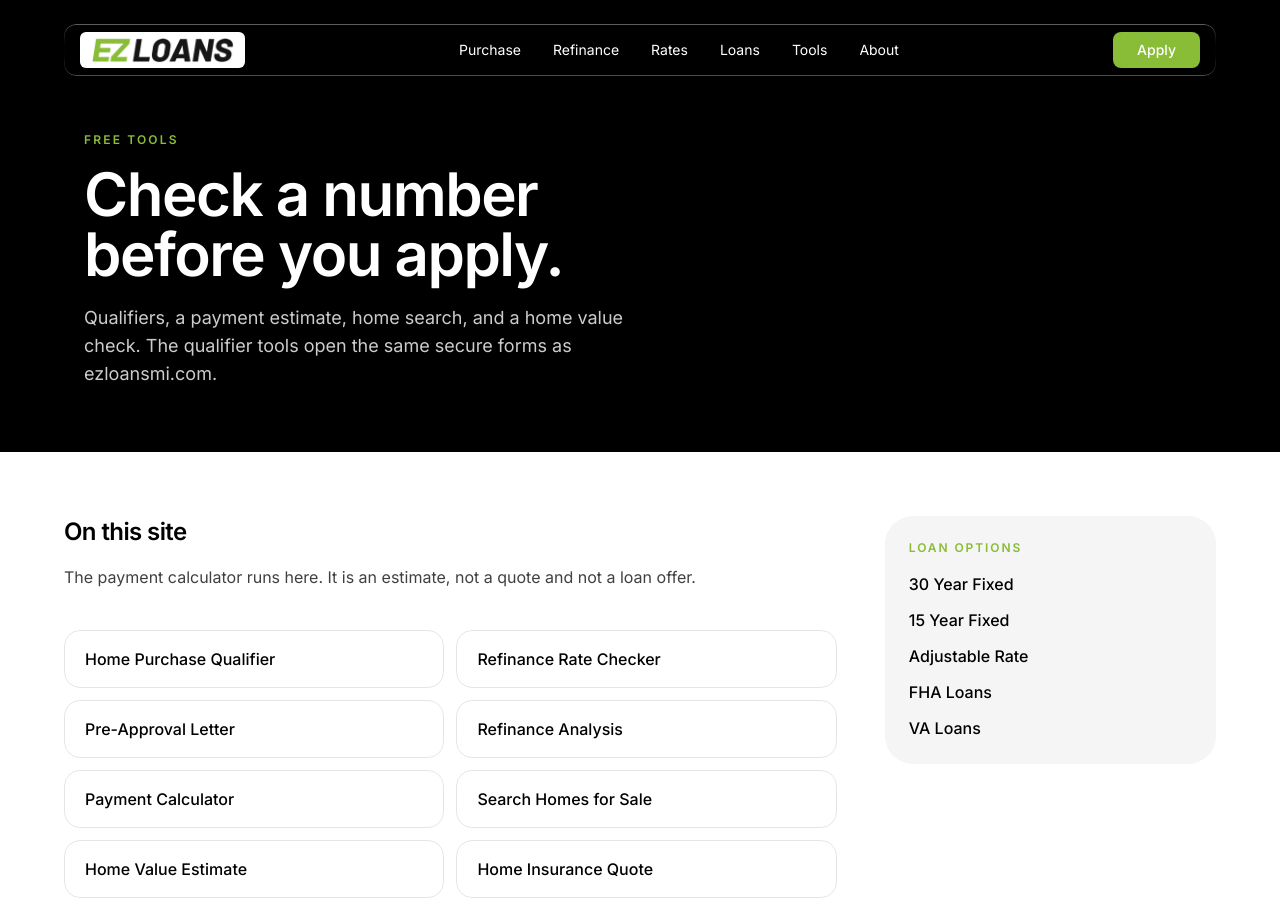
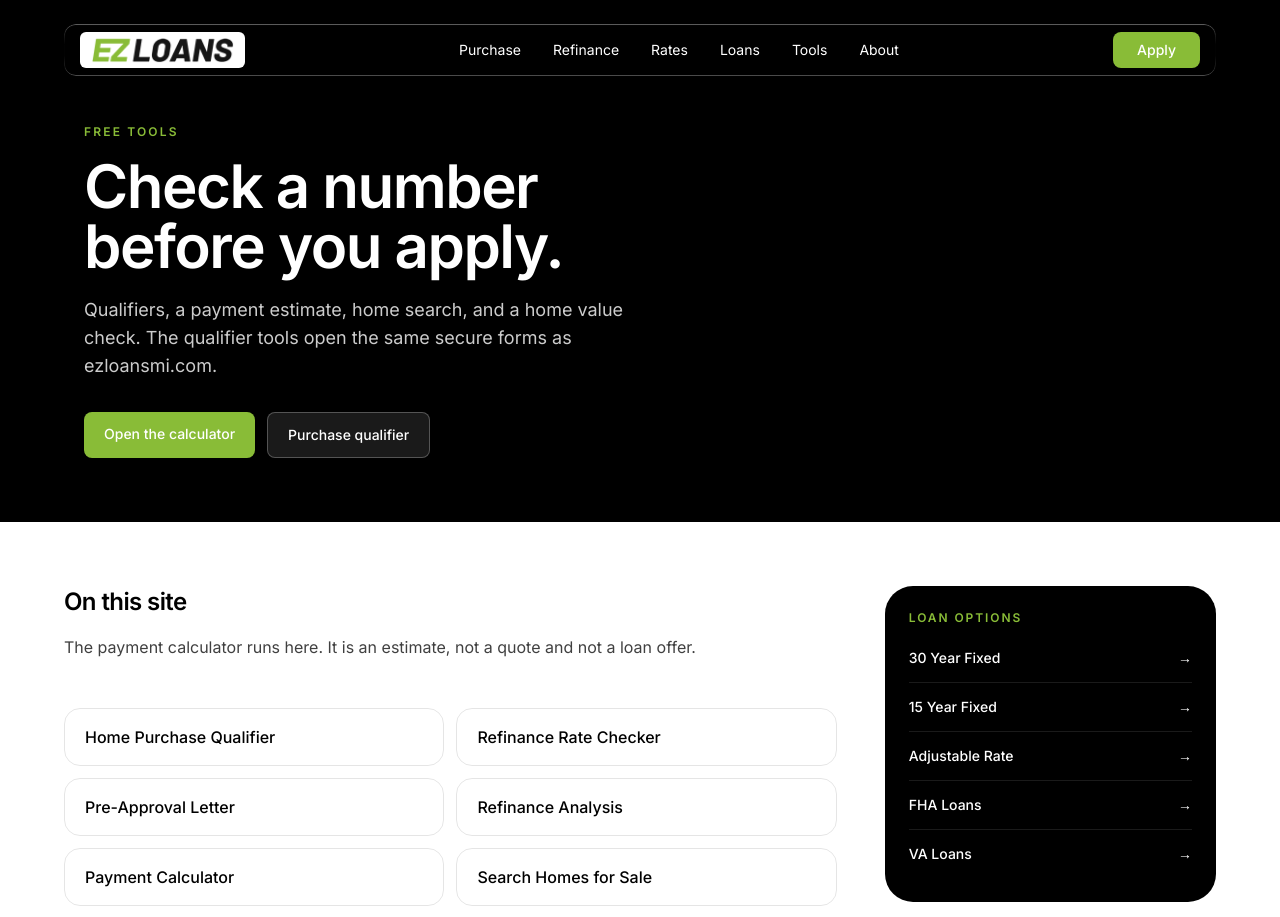
Before and after one commit to Tyedam/ez-loans, a React (Vite) app: page /tools in a window 1280 px wide. Shown: the top 917 px of the page. Built offline with nearby package versions, Linux system fonts and the light colour scheme.

Commit message:
Give the inner pages a headline, a clip, and the next step.
Purchase, refinance, and loan pages now open with the action and a house video, and the steps sit in a numbered row.

Co-authored-by: Cursor <cursoragent@cursor.com>

```diff
--- a/src/components/PageFrame.tsx
+++ b/src/components/PageFrame.tsx
@@ -11,6 +11,7 @@ type PageFrameProps = {
   eyebrow: string
   title: string
   lede: string
+  media?: string
   primary?: Action
   secondary?: Action
   children?: ReactNode
@@ -20,7 +21,7 @@ function ActionLink({ action, tone }: { action: Action; tone: 'solid' | 'ghost'
   const className =
     tone === 'solid'
       ? 'rounded-lg bg-brand px-5 py-3 text-sm font-medium text-white transition-colors hover:bg-white hover:text-brand'
-      : 'rounded-lg border border-black/15 px-5 py-3 text-sm font-medium text-black transition-colors hover:border-brand hover:text-brand'
+      : 'rounded-lg border border-white/25 bg-white/10 px-5 py-3 text-sm font-medium text-white transition-colors hover:bg-white hover:text-brand'
   if (action.href.startsWith('/')) {
     return (
       <Link to={action.href} className={className}>
@@ -35,31 +36,45 @@ function ActionLink({ action, tone }: { action: Action; tone: 'solid' | 'ghost'
   )
 }
 
-export function PageFrame({ eyebrow, title, lede, primary, secondary, children }: PageFrameProps) {
+export function PageFrame({ eyebrow, title, lede, media, primary, secondary, children }: PageFrameProps) {
   return (
     <>
       <div className="bg-black text-white">
         <div className="px-6 pt-6 md:px-12 lg:px-16">
           <SiteHeader />
         </div>
-        <header className="mx-auto max-w-[1240px] px-6 pb-16 pt-14 md:px-12 lg:px-16">
+        <header
+          className={`mx-auto grid max-w-[1240px] items-center gap-10 px-6 pb-16 pt-12 md:px-12 lg:px-16 ${media ? 'lg:grid-cols-[minmax(0,1.15fr)_minmax(280px,0.85fr)]' : ''}`}
+        >
+          <div>
             <p className="text-xs font-semibold uppercase tracking-[0.18em] text-brand">{eyebrow}</p>
             <h1 className="mt-4 max-w-3xl text-balance text-4xl font-semibold leading-[1.08] tracking-tight md:text-6xl">
               {title}
             </h1>
             <p className="mt-5 max-w-xl text-base leading-relaxed text-white/80 md:text-lg">{lede}</p>
-        </header>
-      </div>
-      <div className="bg-white px-6 py-16 text-black md:px-12 lg:px-16">
-        <div className="mx-auto max-w-[1240px]">
-          {children}
             {primary || secondary ? (
-            <div className="mt-10 flex flex-wrap gap-3">
+              <div className="mt-8 flex flex-wrap gap-3">
                 {primary ? <ActionLink action={primary} tone="solid" /> : null}
                 {secondary ? <ActionLink action={secondary} tone="ghost" /> : null}
               </div>
             ) : null}
           </div>
+          {media ? (
+            <div className="relative h-64 overflow-hidden rounded-[32px] border border-white/10 sm:h-80 lg:h-[360px]">
+              <video
+                className="absolute inset-0 h-full w-full object-cover"
+                src={media}
+                muted
+                loop
+                autoPlay
+                playsInline
+              />
+            </div>
+          ) : null}
+        </header>
+      </div>
+      <div className="bg-white px-6 py-16 text-black md:px-12 lg:px-16">
+        <div className="mx-auto max-w-[1240px]">{children}</div>
       </div>
     </>
   )
--- a/src/pages/StoryPage.tsx
+++ b/src/pages/StoryPage.tsx
@@ -17,6 +17,7 @@ type Story = {
   eyebrow: string
   title: string
   lede: string
+  media?: string
   sections: Section[]
   primary?: Action
   secondary?: Action
@@ -29,6 +30,7 @@ export const stories = {
     eyebrow: 'Purchase',
     title: 'Find out how much home you can afford.',
     lede: 'Know what you can afford before you start searching. A purchase qualifier is free.',
+    media: '/media/purchase.mp4',
     sections: [
       {
         heading: 'How a purchase loan works here',
@@ -53,6 +55,7 @@ export const stories = {
     eyebrow: 'Refinance',
     title: 'See whether a refinance fits.',
     lede: 'A refinance checker is free. It shows whether a new loan could change your rate or payment.',
+    media: '/media/refinance.mp4',
     sections: [
       {
         heading: 'How a refinance works here',
@@ -140,6 +143,7 @@ export const stories = {
     eyebrow: 'Loan options',
     title: 'Five ways to finance a home.',
     lede: '30-year fixed, 15-year fixed, adjustable-rate, FHA, and VA. A free quote shows which ones fit.',
+    media: '/media/loans.mp4',
     sections: [
       {
         heading: 'Pick a program to read',
@@ -260,30 +264,46 @@ export function StoryView({ story, extra }: { story: Story; extra?: ReactNode })
       eyebrow={story.eyebrow}
       title={story.title}
       lede={story.lede}
+      media={story.media}
       primary={story.primary}
       secondary={story.secondary}
     >
-      <div className="grid gap-12 lg:grid-cols-[1.4fr_0.6fr]">
-        <div className="space-y-10">
-          {story.sections.map((section) => (
+      <div className="grid items-start gap-12 lg:grid-cols-[minmax(0,1.4fr)_minmax(240px,0.6fr)]">
+        <div className="space-y-12">
+          {story.sections.map((section) =>
+            section.heading === 'The steps' ? (
               <section key={section.heading}>
                 <h2 className="text-2xl font-semibold tracking-tight">{section.heading}</h2>
-              <div className="mt-4 space-y-4 text-base leading-relaxed text-neutral-700">
+                <ol className="mt-5 grid gap-3 sm:grid-cols-3">
+                  {section.paragraphs.map((paragraph, index) => (
+                    <li key={paragraph} className="rounded-2xl border border-black/10 p-5">
+                      <span className="text-sm font-semibold text-brand">{String(index + 1).padStart(2, '0')}</span>
+                      <p className="mt-3 text-sm leading-relaxed text-neutral-800">{paragraph}</p>
+                    </li>
+                  ))}
+                </ol>
+              </section>
+            ) : (
+              <section key={section.heading}>
+                <h2 className="text-2xl font-semibold tracking-tight">{section.heading}</h2>
+                <div className="mt-4 max-w-2xl space-y-4 text-base leading-relaxed text-neutral-700">
                   {section.paragraphs.map((paragraph) => (
                     <p key={paragraph}>{paragraph}</p>
                   ))}
                 </div>
               </section>
-          ))}
+            ),
+          )}
           {extra}
         </div>
-        <aside className="h-fit rounded-[28px] bg-neutral-100 p-6">
+        <aside className="h-fit rounded-[28px] bg-black p-6 text-white">
           <p className="text-xs font-semibold uppercase tracking-[0.16em] text-brand">Loan options</p>
-          <ul className="mt-4 space-y-3">
+          <ul className="mt-2">
             {loanLinks.map((link) => (
-              <li key={link.href}>
-                <Link to={link.href} className="font-medium hover:text-brand">
+              <li key={link.href} className="border-b border-white/10 last:border-b-0">
+                <Link to={link.href} className="flex items-center justify-between py-3.5 text-sm font-medium hover:text-brand">
                   {link.label}
+                  <span aria-hidden="true">→</span>
                 </Link>
               </li>
             ))}
```
Lines whose indentation alone changed are shown as unchanged.
